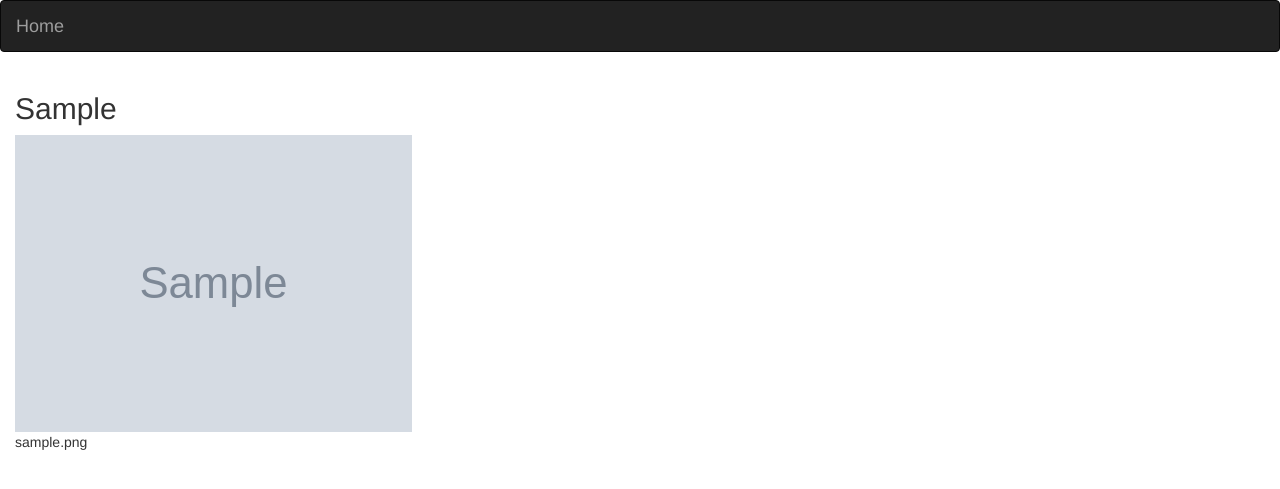
After one commit to IanMK-1/gallery, a Django app: a page that uses gallery/templates/image_location.html in a window 1280 px wide. The commit adds this page. Shown: the top 489 px of the page. Run offline with Django 3.2, Linux system fonts and the light colour scheme; tables that the repository leaves empty hold one stand-in row (values such as "Sample post"); grey boxes marked "Sample" are stand-in pictures; some libraries are stand-ins or nearby versions.

Commit message:
Create view function and html of images from specific location

```diff
--- a/gallery/models.py
+++ b/gallery/models.py
@@ -82,5 +82,5 @@ class Image(models.Model):
 
     @classmethod
     def filter_by_location(cls, location):
-        search_image_by_location = cls.objects.get(image_location__location=location)
+        search_image_by_location = cls.objects.filter(image_location__location=location)
         return search_image_by_location
--- /dev/null
+++ b/gallery/templates/image_location.html
@@ -0,0 +1,19 @@
+{% extends 'base.html' %}
+
+{% block content %}
+    <div class="container-fluid">
+        <div class="row">
+            <div class="col-md-12">
+                <h2>{{title}}</h2>
+            </div>
+        </div>
+        <div class="row">
+            {% for image in images%}
+                <div class="col-md-4">
+                    <img src="{{image.image.url}}" class="img-responsive" alt="loading image...">
+                    {{image.image_name}}
+                </div>
+            {% endfor %}
+        </div>
+    </div>
+{% endblock %}
--- a/gallery/templates/single_image.html
+++ b/gallery/templates/single_image.html
@@ -17,6 +17,7 @@
             <div class="col-md-5">
                 <p>{{specific_image.description}}</p>
                 <p>{{specific_image.image_location.time_posted|timesince}}</p>
+                <a href="{% url 'Filter_image' specific_image.image_location.location %}" class="btn bg-primary">{{specific_image.image_location.location}}</a>
             </div>
         </div>
     </div>
--- a/gallery/urls.py
+++ b/gallery/urls.py
@@ -5,7 +5,8 @@ from . import views
 
 urlpatterns = [
     path('', views.homepage, name='Home_page'),
-    re_path('image/(\d+)', views.single_image, name='Single_image')
+    re_path('image/(\d+)', views.single_image, name='Single_image'),
+    re_path('photos/(\D+)', views.filter_image_by_location, name='Filter_image')
 ]
 
 if settings.DEBUG:
--- a/gallery/views.py
+++ b/gallery/views.py
@@ -11,3 +11,9 @@ def homepage(request):
 def single_image(request, id):
     specific_image = Image.get_image_by_id(id)
     return render(request, 'single_image.html', {"specific_image": specific_image})
+
+
+def filter_image_by_location(request, location):
+    images = Image.filter_by_location(location)
+    title = location
+    return render(request, 'image_location.html', {"images": images, "title": title})
```
Also changed, not shown: gallery/templates/homepage.html (+7 -0 lines), media/images/giphy.jpg (deleted), media/images/travel2.jpeg (added).
